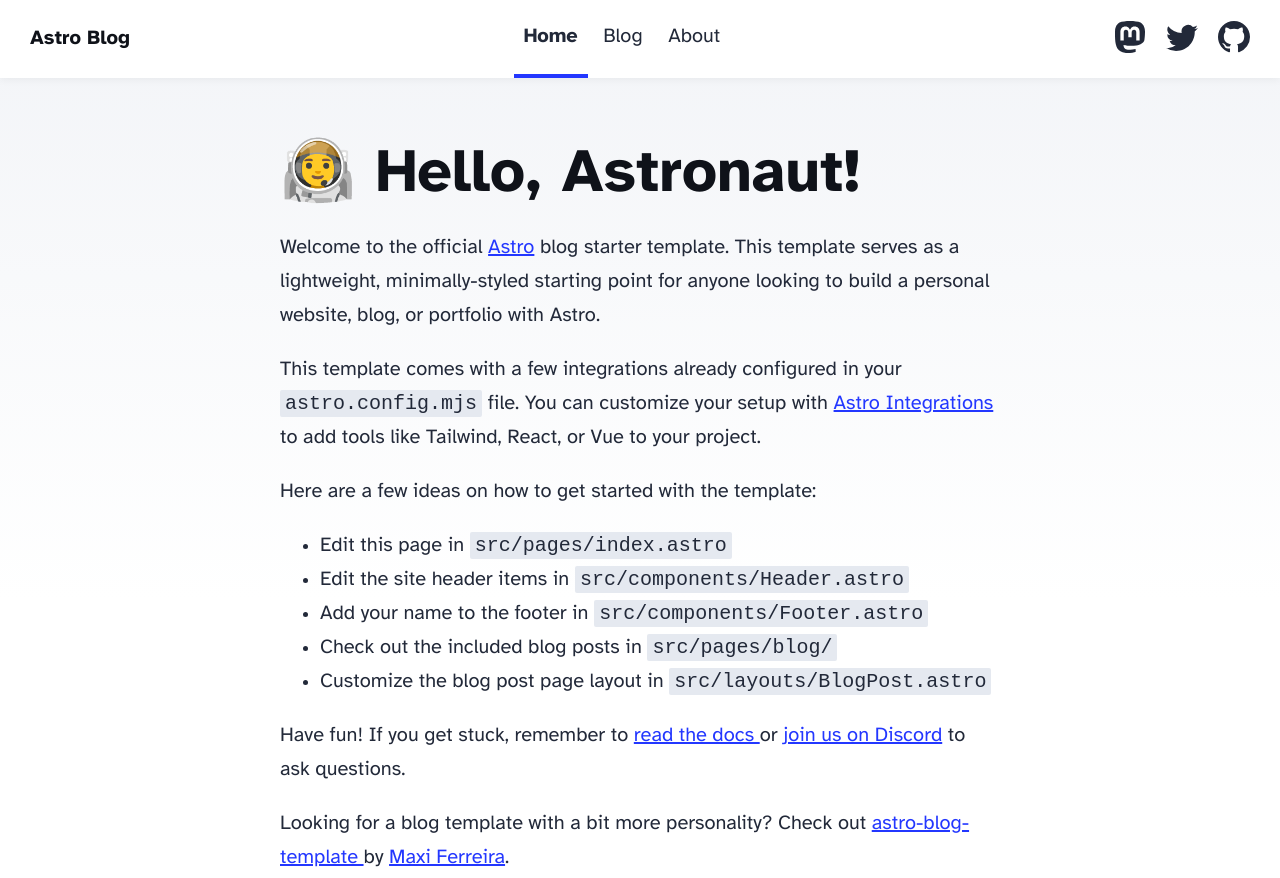
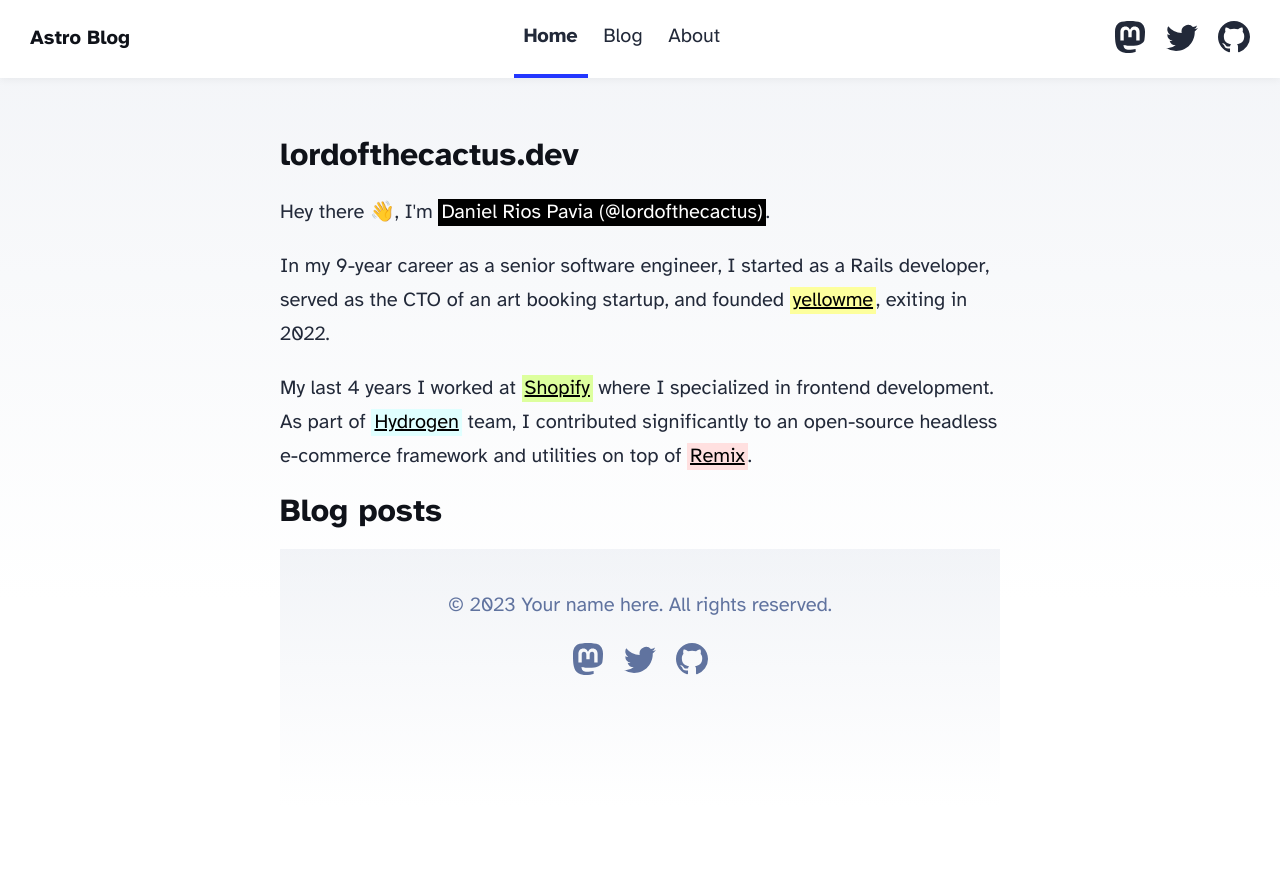
Before and after one commit to lordofthecactus/lordofthecactus.dev, an Astro site: page / in a window 1280 px wide. Shown: the top 878 px of the page. Built offline with nearby package versions, Linux system fonts and the light colour scheme; Astro itself is replaced by a stand-in of ours.

Commit message:
Intro to lordofthecactus

```diff
--- a/src/pages/index.astro
+++ b/src/pages/index.astro
@@ -1,50 +1,90 @@
 ---
-import BaseHead from '../components/BaseHead.astro';
-import Header from '../components/Header.astro';
-import Footer from '../components/Footer.astro';
-import { SITE_TITLE, SITE_DESCRIPTION } from '../consts';
+import BaseHead from "../components/BaseHead.astro";
+import Header from "../components/Header.astro";
+import Footer from "../components/Footer.astro";
+import { SITE_TITLE, SITE_DESCRIPTION } from "../consts";
 ---
 
 <!doctype html>
 <html lang="en">
   <head>
     <BaseHead title={SITE_TITLE} description={SITE_DESCRIPTION} />
+    <style>
+      h1,
+      h2 {
+        font-size: 2rem;
+        margin-bottom: 1rem;
+      }
+
+      .shopify {
+        background-color: #ddff9e;
+        text-decoration: none;
+        padding: 3px;
+        color: black;
+        text-decoration: underline;
+      }
+
+      .yellowme {
+        background-color: #fdff9d;
+        text-decoration: none;
+        padding: 3px;
+        color: black;
+        text-decoration: underline;
+      }
+
+      .hydrogen {
+        background-color: #e0ffff;
+        text-decoration: none;
+        padding: 3px;
+        color: black;
+        text-decoration: underline;
+      }
+
+      .remix {
+        background-color: rgb(255, 224, 224);
+        text-decoration: none;
+        padding: 3px;
+        color: black;
+        text-decoration: underline;
+      }
+
+      .daniel {
+        color: white;
+        background-color: black;
+        padding: 3px;
+      }
+    </style>
   </head>
   <body>
     <Header title={SITE_TITLE} />
     <main>
-			<h1>🧑‍🚀 Hello, Astronaut!</h1>
+      <h1>lordofthecactus.dev</h1>
       <p>
-				Welcome to the official <a href="https://astro.build/">Astro</a> blog starter template. This
-				template serves as a lightweight, minimally-styled starting point for anyone looking to
-				build a personal website, blog, or portfolio with Astro.
+        Hey there 👋, I'm <span class="daniel"
+          >Daniel Rios Pavia (@lordofthecactus)</span
+        >.
       </p>
       <p>
-				This template comes with a few integrations already configured in your
-				<code>astro.config.mjs</code> file. You can customize your setup with
-				<a href="https://astro.build/integrations">Astro Integrations</a> to add tools like
-				Tailwind, React, or Vue to your project.
-			</p>
-			<p>Here are a few ideas on how to get started with the template:</p>
-			<ul>
-				<li>Edit this page in <code>src/pages/index.astro</code></li>
-				<li>Edit the site header items in <code>src/components/Header.astro</code></li>
-				<li>Add your name to the footer in <code>src/components/Footer.astro</code></li>
-				<li>Check out the included blog posts in <code>src/pages/blog/</code></li>
-				<li>Customize the blog post page layout in <code>src/layouts/BlogPost.astro</code></li>
-			</ul>
-			<p>
-				Have fun! If you get stuck, remember to <a href="https://docs.astro.build/"
-					>read the docs
-				</a> or <a href="https://astro.build/chat">join us on Discord</a> to ask questions.
+        In my 9-year career as a senior software engineer, I started as a Rails
+        developer, served as the CTO of an art booking startup, and founded
+        <a href="yellowme.mx" class="yellowme">yellowme</a>, exiting in 2022.
       </p>
       <p>
-				Looking for a blog template with a bit more personality? Check out <a
-					href="https://github.com/Charca/astro-blog-template"
-					>astro-blog-template
-				</a> by <a href="https://twitter.com/Charca">Maxi Ferreira</a>.
+        My last 4 years I worked at <a
+          href="https://www.shopify.com/"
+          class="shopify">Shopify</a
+        > where I specialized in frontend development. As part of <a
+          href="https://hydrogen.shopify.dev/"
+          class="hydrogen">Hydrogen</a
+        >
+         team, I contributed significantly to an open-source headless e-commerce
+        framework and utilities on top of <a
+          href="https://remix.run/"
+          class="remix">Remix</a
+        >.
+        <h2>Blog posts</h2>
+        <Footer />
       </p>
     </main>
-		<Footer />
   </body>
 </html>
```
Also changed, not shown: src/layouts/BlogPost.astro (+11 -7 lines), src/pages/about.astro (+13 -56 lines). Lines whose indentation alone changed are shown as unchanged.
